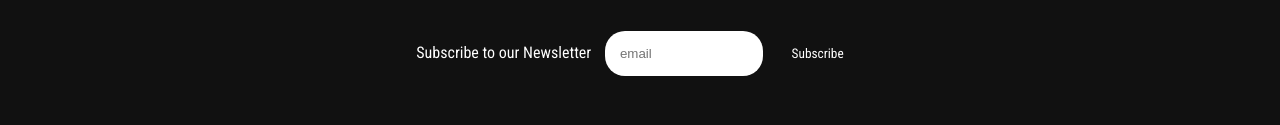
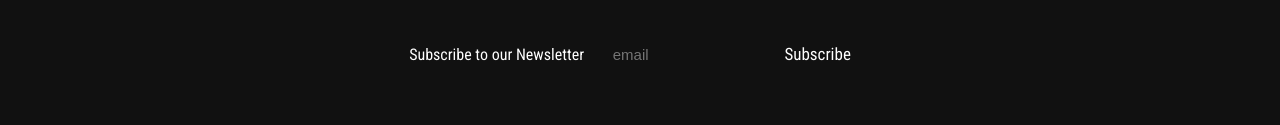
Before and after one commit to Al3xxrs/aprilia-website, a website: page index.html in a window 1280 px wide. Shown: the part 4919-5044 px from the top of the page. Drawn offline with nearby package versions, Linux system fonts and the light colour scheme.

Commit message:
updated css for email input

```diff
--- a/css/style.css
+++ b/css/style.css
@@ -465,8 +465,11 @@ footer {
 .newsletter input[type="email"] {
     padding: 15px;
     width: clamp(100px, 10vw, 300px);
+    background: transparent;
+    color: white;
+    font-size: 15px;
     border: none;
-    border-radius: 20px;
+    border-radius: 50px;
     margin-right: -10px;
     margin-left: 10px;
 }
@@ -474,6 +477,7 @@ footer {
 .newsletter button {
     padding: 10px 20px;
     font-family: var(--font-family);
+    font-size: 17px;
     background-color: transparent;
     margin-left: 15px;
     color: #ffffff;
```
